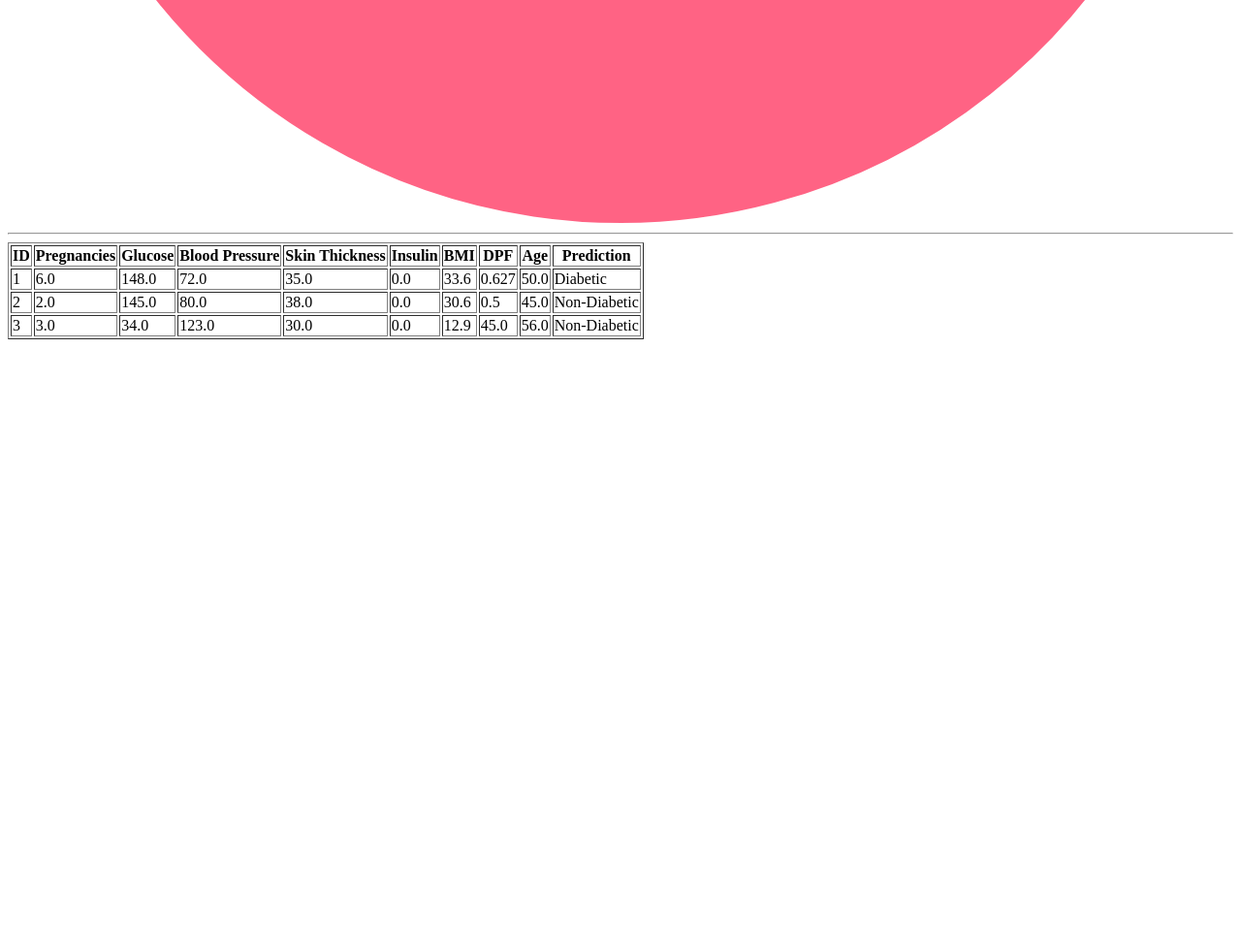
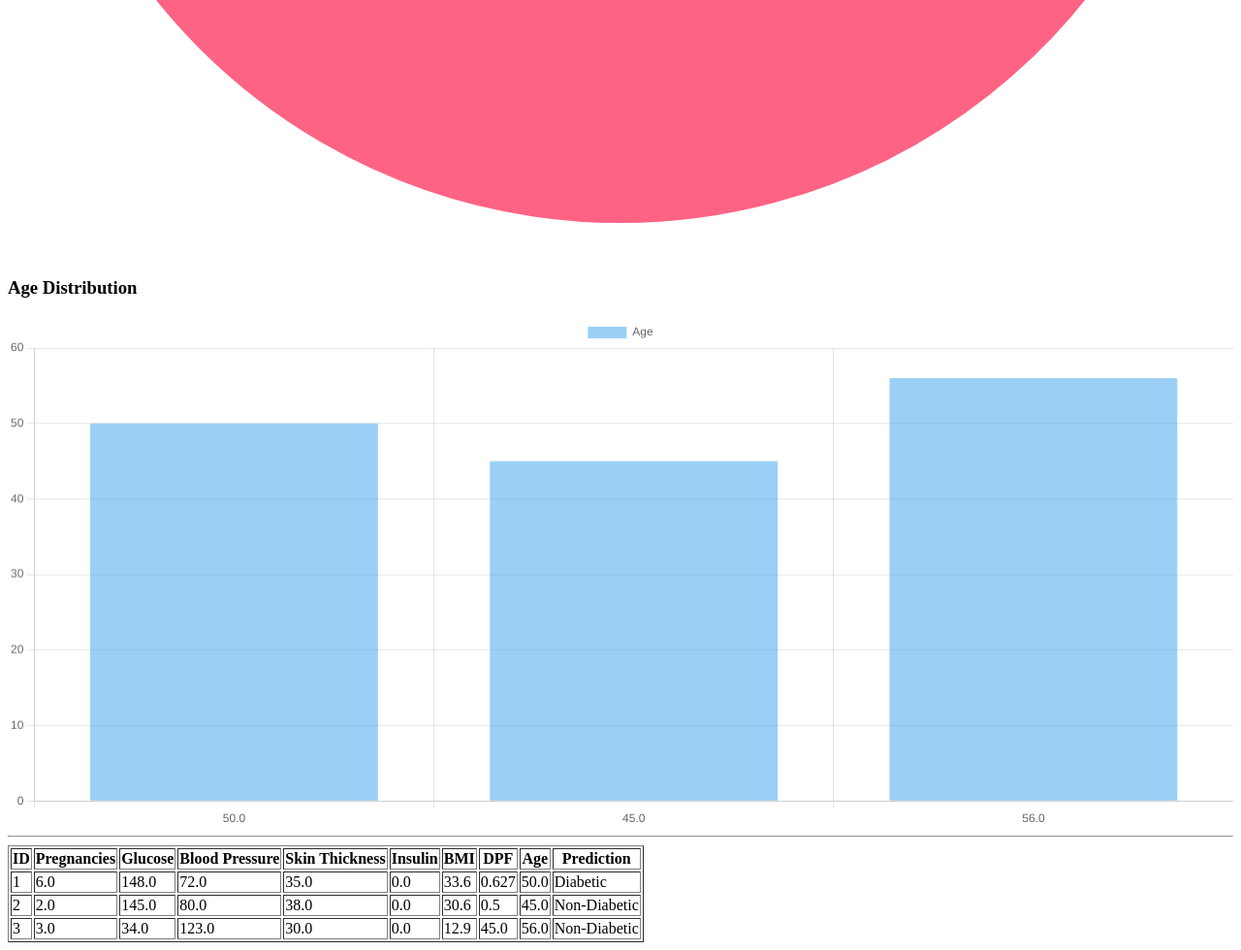
Before and after one commit to Adithya-M-975/DiabetesPredictionProject, a Flask app: page /history in a window 1280 px wide. Shown: the part 1262-2242 px from the top of the page at 97% size. Before the commit the page ends 1612 px from the top, so only its background shows below. Run offline with Flask 3, Linux system fonts and the light colour scheme; data comes from the database, SQL or seed files in the repository; parts of the project's set-up code (start-up, migrations or seed data) failed here and were passed over.

Commit message:
Added bar chart analytics dashboard

```diff
--- a/app.py
+++ b/app.py
@@ -91,7 +91,6 @@
     cursor = conn.cursor()
 
     cursor.execute("SELECT * FROM predictions")
-
     records = cursor.fetchall()
 
     total_predictions = len(records)
@@ -106,7 +105,7 @@
         if row[9] == "Non-Diabetic"
     )
 
-
+    age_labels = [row[8] for row in records]
 
     conn.close()
 
@@ -115,7 +114,8 @@
         records=records,
         total_predictions=total_predictions,
         diabetic_count=diabetic_count,
-        non_diabetic_count=non_diabetic_count
+        non_diabetic_count=non_diabetic_count,
+        age_labels=age_labels
     )
 
 # Run app
--- a/templates/history.html
+++ b/templates/history.html
@@ -15,6 +15,11 @@
 <h3>Prediction Analytics</h3>
 
 <canvas id="pieChart" width="100" height="100"></canvas>
+<br><br>
+
+<h3>Age Distribution</h3>
+
+<canvas id="barChart" width="600" height="250"></canvas>
 <hr>
 
 <table border="1">
@@ -67,6 +72,26 @@
     }
 });
 
+const barCtx = document.getElementById('barChart');
+
+new Chart(barCtx, {
+    type: 'bar',
+    data: {
+        labels: [
+            {% for age in age_labels %}
+                "{{ age }}",
+            {% endfor %}
+        ],
+        datasets: [{
+            label: 'Age',
+            data: [
+                {% for age in age_labels %}
+                    {{ age }},
+                {% endfor %}
+            ]
+        }]
+    }
+});
 </script>
 
 </body>
```
